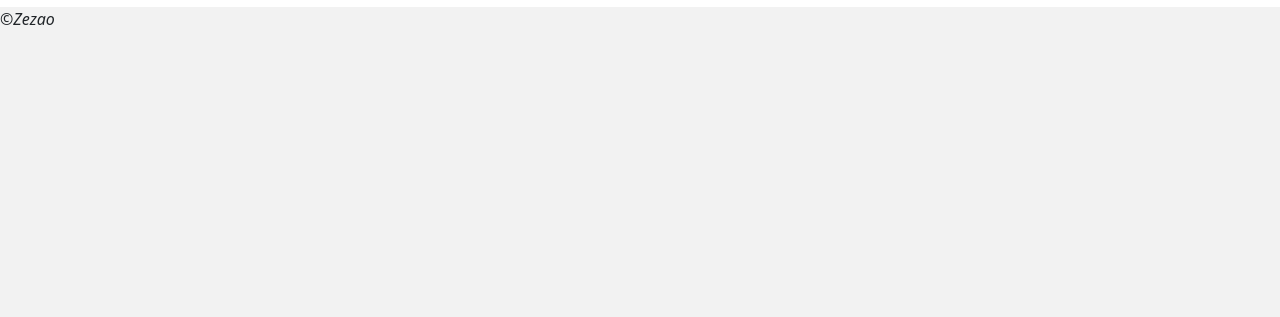
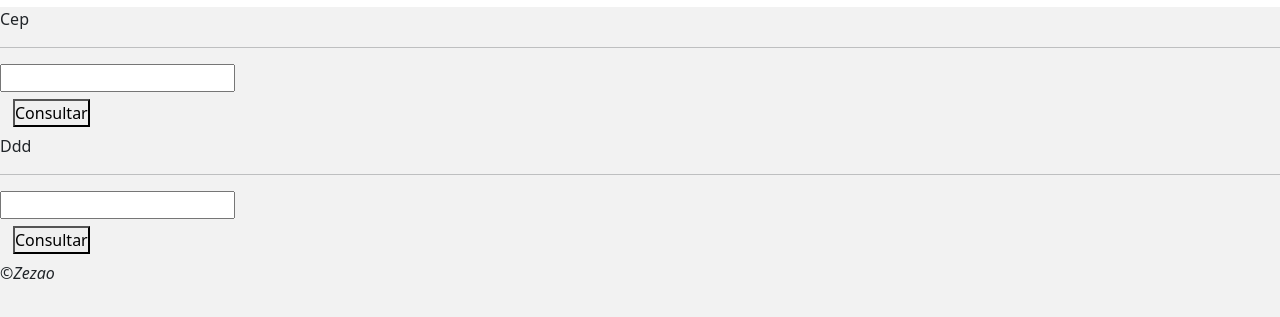
Before and after one commit to ZorroSec/WebServiceJs, a plain HTML site: page index.html in a window 1280 px wide. Shown: the part 59-376 px from the top of the page. Drawn offline with nearby package versions, Linux system fonts and the light colour scheme; a web font is replaced by a local one.

Commit message:
initial commit

```diff
--- a/index.html
+++ b/index.html
@@ -18,6 +18,38 @@
 			</h2>
 		</div>
 	</header>
+	<section class="conteine">
+		<main class="main">
+			<article class="article">
+				<div class="title">
+					Cep
+				</div>
+				<hr>
+				<div class="inputCep">
+					<input type="text" name="cep" id="cep" class="cep">
+				</div>
+				<div class="btn">
+					<button id="btn">
+						Consultar
+					</button>
+				</div>
+			</article>
+			<article class="article">
+				<div class="title">
+					Ddd
+				</div>
+				<hr>
+				<div class="inputDdd">
+					<input type="text" name="ddd" id="ddd" class="ddd">
+				</div>
+				<div class="btn">
+					<button id="btn">
+						Consultar
+					</button>
+				</div>
+			</article>
+		</main>
+	</section>
 	<footer class="footer">
 		<i id="footer">&copy;Zezao</i>
 	</footer>
```
